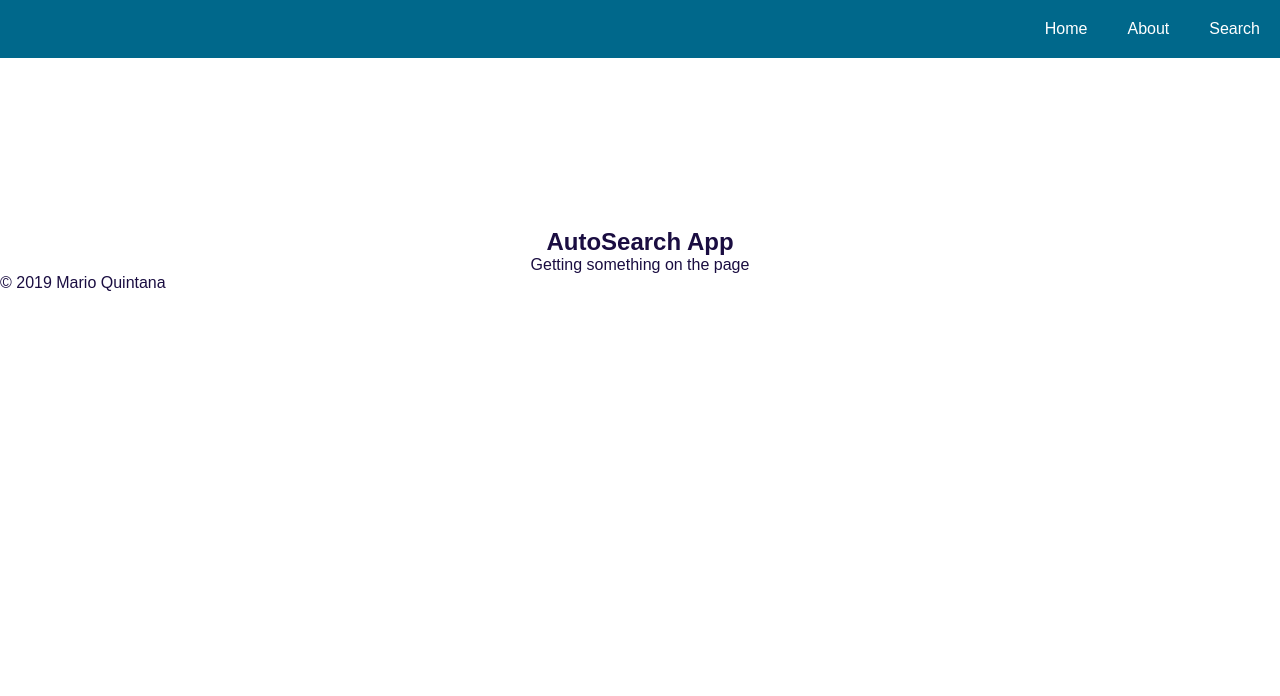
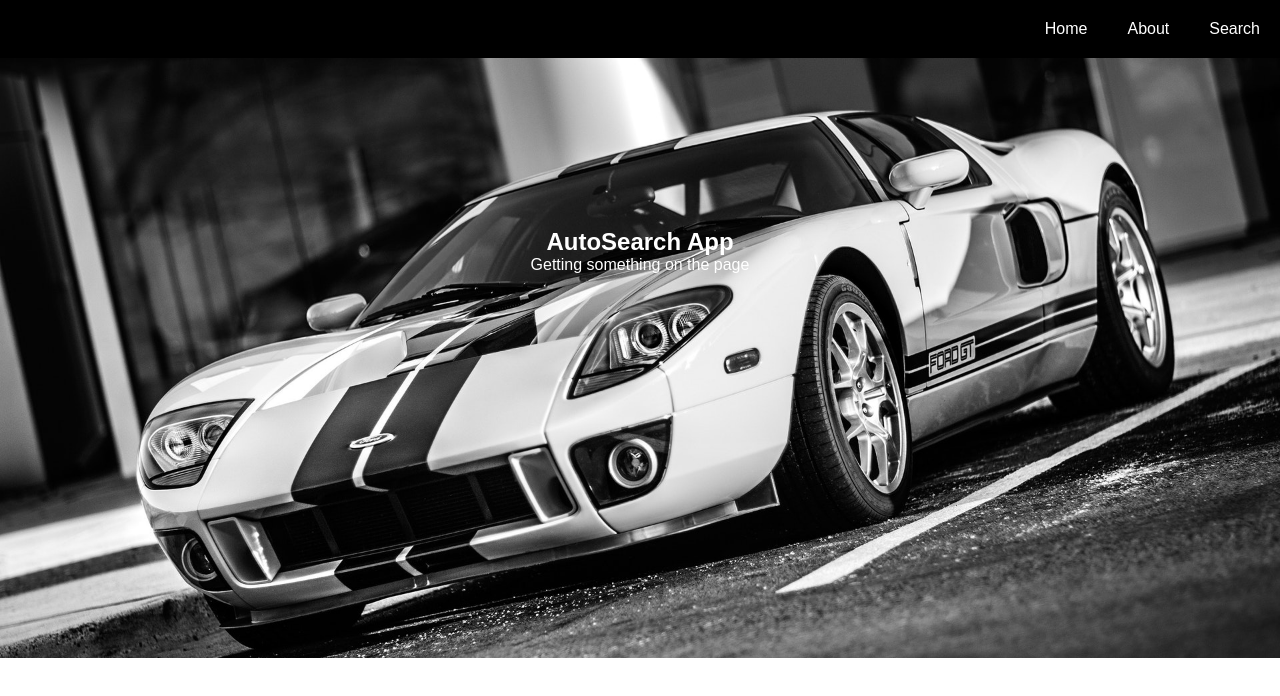
Before and after one commit to Quintam26/Auto-App, a React app: page / in a window 1280 px wide. Built offline with nearby package versions, Linux system fonts and the light colour scheme; some packages are replaced by stand-ins of ours.

Commit message:
Added image backgroungd/ changed colors

```diff
--- a/src/components/header/Header.css
+++ b/src/components/header/Header.css
@@ -10,9 +10,25 @@
   overflow: auto;
 }
 
+.home-container{
+  display: flex;
+  justify-content: center;
+  text-align: center;
+  padding-top: 170px;
+}
+
+p, h2 {
+  color: white;
+}
+
+.showcase {
+    background: url('../../assets/gt40.png') no-repeat center center/cover;
+    height: 600px;
+}
+
 .topnav {
   list-style: none;
-  background: #00688B;
+  background: black;
   overflow: auto;
 }
 
@@ -35,5 +51,5 @@
 
 .topnav ul li a:hover {
   color: #f4f4f4;
-  background-color: rgb(0, 83, 110);
+  background-color: #A40000;
 }
--- a/src/components/header/Header.js
+++ b/src/components/header/Header.js
@@ -5,6 +5,7 @@ import styles from './Header.css';
 class Header extends Component {
 
   render() {
+
     return (
       <div className={styles.header}>
         <nav className="topnav">
@@ -22,6 +23,15 @@ class Header extends Component {
             </ul>
           </div>
         </nav>
+
+        <div className="showcase">
+          <div className="home-container">
+            <div className="home-content">
+              <h2>AutoSearch App</h2>
+              <p>Getting something on the page</p>
+            </div>
+          </div>
+        </div>
       </div>
     );
   }
--- a/src/components/home/Home.js
+++ b/src/components/home/Home.js
@@ -7,12 +7,12 @@ class Home extends Component {
 
     return (
       <div>
-        <div className="home-container">
+        {/* <div className="home-container">
           <div className="home-content">
             <h2>AutoSearch App</h2>
             <p>Getting something on the page</p>
           </div>
-        </div>
+        </div> */}
       </div>
     );
   }
```
Also changed, not shown: src/components/home/Home.css (+3 -6 lines), src/assets/gt40.png (added).
